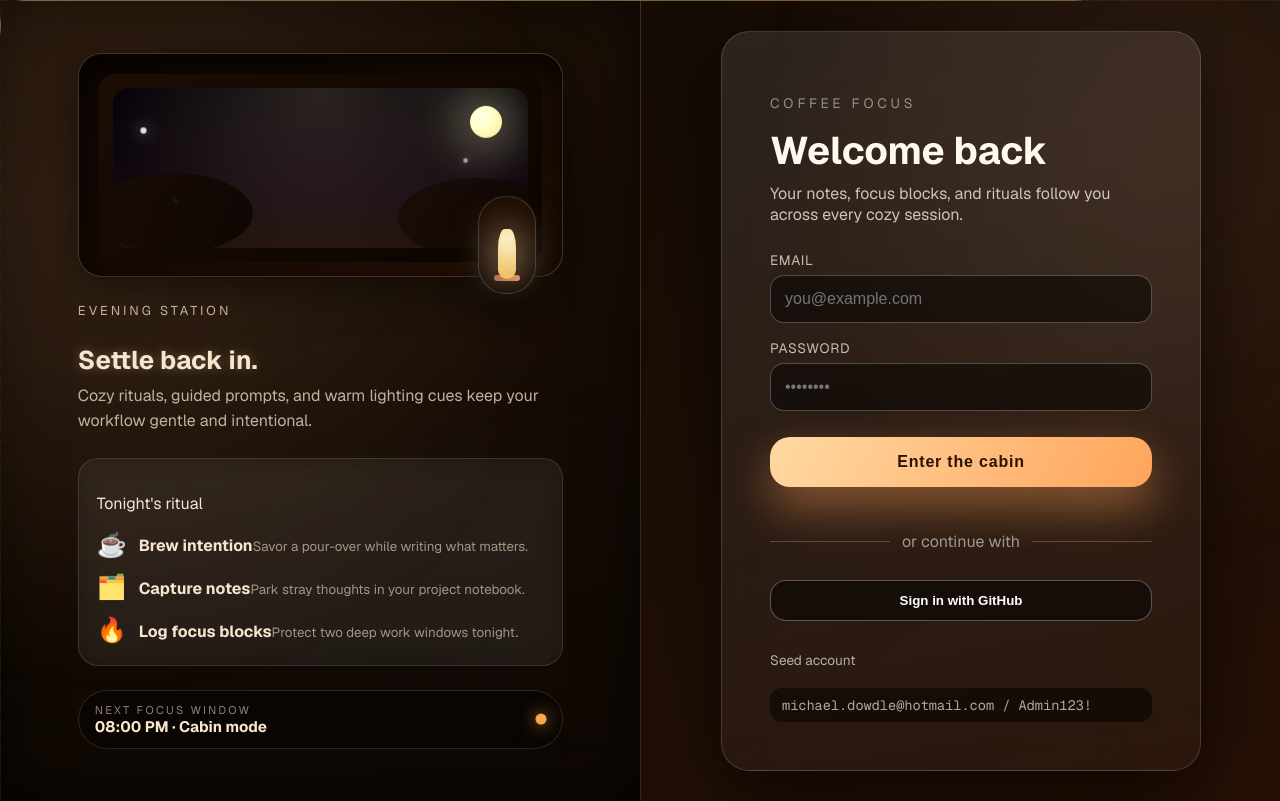
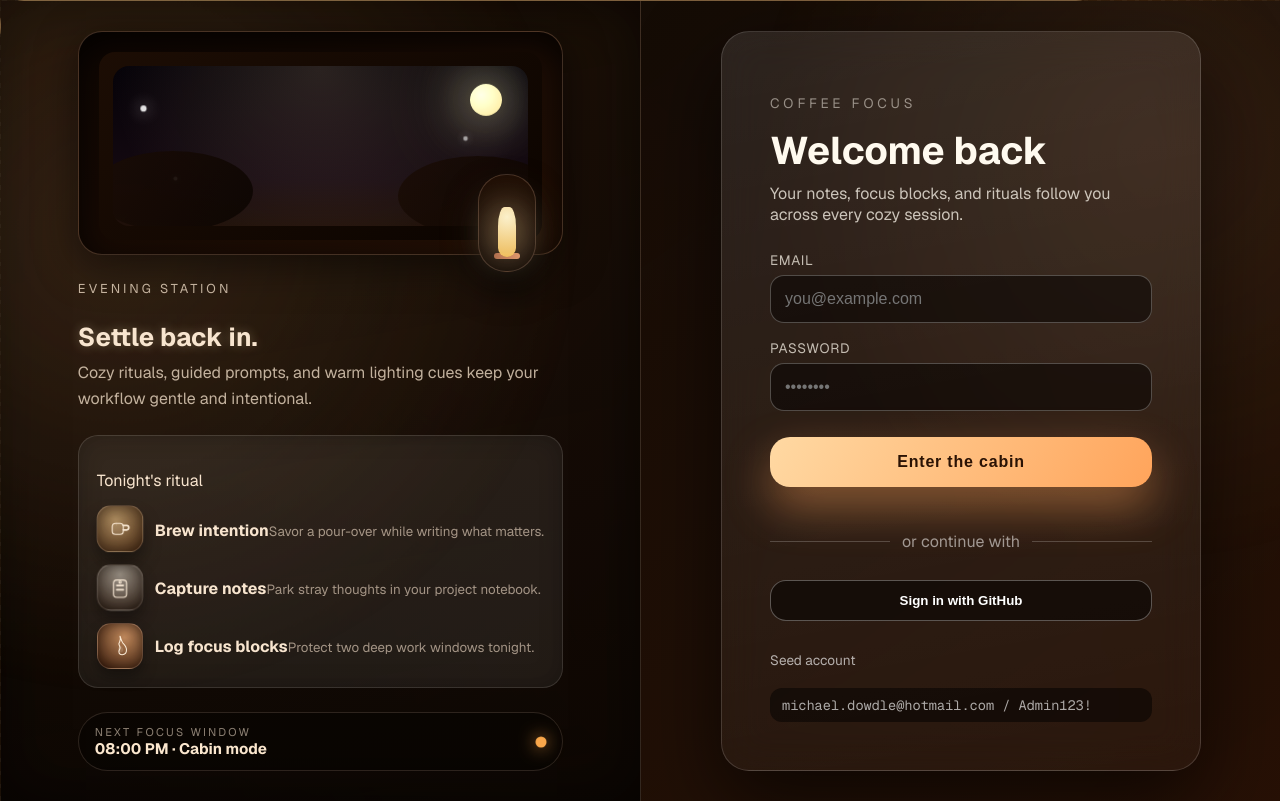
Before and after one commit to VacationReady/coffee-focus, a Next.js app: page /login in a window 1280 px wide. Built offline with nearby package versions, Linux system fonts and the light colour scheme; no server answers.

Commit message:
icon polish

```diff
--- a/app/globals.css
+++ b/app/globals.css
@@ -2176,29 +2176,78 @@ input[type="number"]:focus {
   transform: translateX(4px);
 }
 
-.ritual-card span {
-  font-size: 1.5rem;
-  animation: iconBounce 2s ease-in-out infinite;
-}
-
-.ritual-card li:nth-child(1) span {
+.ritual-icon {
+  width: 46px;
+  height: 46px;
+  border-radius: 14px;
+  border: 1px solid rgba(255, 255, 255, 0.12);
+  background: linear-gradient(145deg, rgba(255, 255, 255, 0.2), rgba(0, 0, 0, 0.2));
+  display: inline-flex;
+  align-items: center;
+  justify-content: center;
+  box-shadow: inset 0 0 12px rgba(0, 0, 0, 0.35), 0 8px 14px rgba(0, 0, 0, 0.35);
+  animation: iconPulse 2.4s ease-in-out infinite;
+}
+
+.ritual-icon svg {
+  width: 26px;
+  height: 26px;
+  fill: none;
+  stroke: rgba(255, 240, 220, 0.95);
+  stroke-width: 2;
+  stroke-linecap: round;
+  stroke-linejoin: round;
+}
+
+.ritual-icon svg rect,
+.ritual-icon svg path,
+.ritual-icon svg line,
+.ritual-icon svg circle {
+  stroke: inherit;
+  fill: transparent;
+}
+
+.ritual-icon svg path:last-of-type {
+  fill: rgba(255, 240, 220, 0.15);
+  stroke: none;
+}
+
+.ritual-icon svg rect {
+  fill: rgba(255, 240, 220, 0.08);
+}
+
+.ritual-icon-mug {
+  background: radial-gradient(circle at 40% 30%, rgba(255, 208, 140, 0.6), rgba(70, 38, 15, 0.9));
+}
+
+.ritual-icon-notes {
+  background: radial-gradient(circle at 50% 20%, rgba(255, 245, 230, 0.5), rgba(42, 26, 15, 0.85));
+}
+
+.ritual-icon-flame {
+  background: radial-gradient(circle at 60% 30%, rgba(255, 180, 120, 0.7), rgba(50, 20, 5, 0.9));
+}
+
+.ritual-card li:nth-child(1) .ritual-icon {
   animation-delay: 0s;
 }
 
-.ritual-card li:nth-child(2) span {
+.ritual-card li:nth-child(2) .ritual-icon {
   animation-delay: 0.3s;
 }
 
-.ritual-card li:nth-child(3) span {
+.ritual-card li:nth-child(3) .ritual-icon {
   animation-delay: 0.6s;
 }
 
-@keyframes iconBounce {
+@keyframes iconPulse {
   0%, 100% {
-    transform: translateY(0);
+    transform: translateY(0) scale(1);
+    box-shadow: inset 0 0 12px rgba(0, 0, 0, 0.35), 0 8px 14px rgba(0, 0, 0, 0.35);
   }
   50% {
-    transform: translateY(-2px);
+    transform: translateY(-2px) scale(1.03);
+    box-shadow: inset 0 0 16px rgba(0, 0, 0, 0.4), 0 12px 18px rgba(0, 0, 0, 0.45);
   }
 }
 
--- a/app/login/page.tsx
+++ b/app/login/page.tsx
@@ -77,21 +77,39 @@ export default function LoginPage() {
             <p className="ritual-title">Tonight&apos;s ritual</p>
             <ul>
               <li>
-                <span>☕</span>
+                <span className="ritual-icon ritual-icon-mug" aria-hidden="true">
+                  <svg viewBox="0 0 48 48" role="presentation" focusable="false">
+                    <rect x="10" y="14" width="20" height="20" rx="6" ry="6" />
+                    <path d="M30 18h6a4 4 0 0 1 0 8h-6" strokeWidth="3" strokeLinecap="round" />
+                    <path d="M18 10c0 2-2 3-2 5s2 3 2 5" strokeWidth="2" strokeLinecap="round" />
+                  </svg>
+                </span>
                 <div>
                   <strong>Brew intention</strong>
                   <small>Savor a pour-over while writing what matters.</small>
                 </div>
               </li>
               <li>
-                <span>🗂️</span>
+                <span className="ritual-icon ritual-icon-notes" aria-hidden="true">
+                  <svg viewBox="0 0 48 48" role="presentation" focusable="false">
+                    <rect x="12" y="10" width="24" height="32" rx="6" ry="6" />
+                    <line x1="18" y1="20" x2="30" y2="20" strokeWidth="3" strokeLinecap="round" />
+                    <line x1="18" y1="28" x2="30" y2="28" strokeWidth="3" strokeLinecap="round" />
+                    <circle cx="24" cy="14" r="2" />
+                  </svg>
+                </span>
                 <div>
                   <strong>Capture notes</strong>
                   <small>Park stray thoughts in your project notebook.</small>
                 </div>
               </li>
               <li>
-                <span>🔥</span>
+                <span className="ritual-icon ritual-icon-flame" aria-hidden="true">
+                  <svg viewBox="0 0 48 48" role="presentation" focusable="false">
+                    <path d="M24 6c3 8-2 11-2 14s2 4 2 7-2 5-2 7c0 4 3 6 6 6 5 0 8-4 8-9 0-6-4-10-7-13-3-4-3-8-5-12z" />
+                    <path d="M20 30c0 4 2 6 5 6 3 0 5-2 5-5 0-4-4-6-5-9-1 3-5 4-5 8z" />
+                  </svg>
+                </span>
                 <div>
                   <strong>Log focus blocks</strong>
                   <small>Protect two deep work windows tonight.</small>
```
